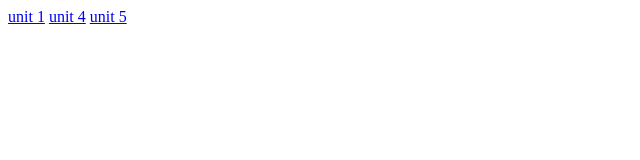
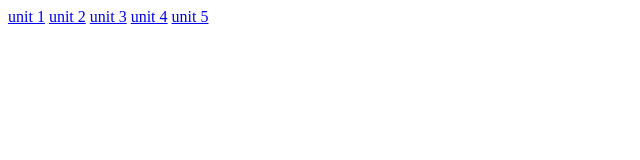
Before and after one commit to Anandk703/Anand, a plain HTML site: page index.html in a window 1280 px wide. Shown: the full height of the page, 0-640 px from the left. Drawn offline with Linux system fonts and the light colour scheme.

Commit message:
Update index.html

```diff
--- a/index.html
+++ b/index.html
@@ -7,6 +7,8 @@
 </head>
 <body>
     <a href="1.html">unit 1</a>
+    <a href="2.html">unit 2</a>
+    <a href="3.html">unit 3</a>
     <a href="4.html">unit 4</a>
     <a href="5.html">unit 5</a>
 </body>
```
